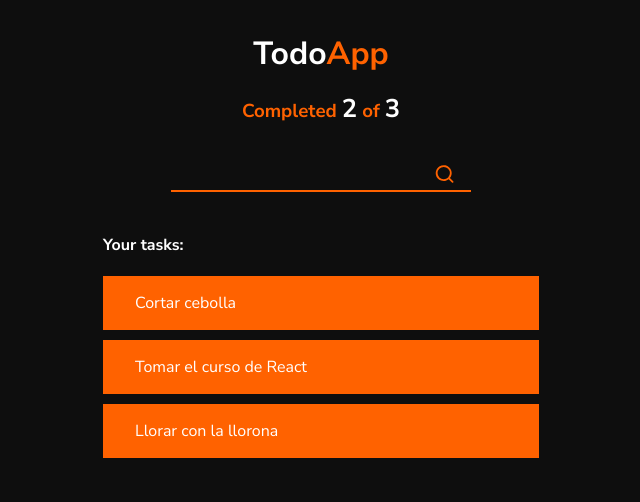
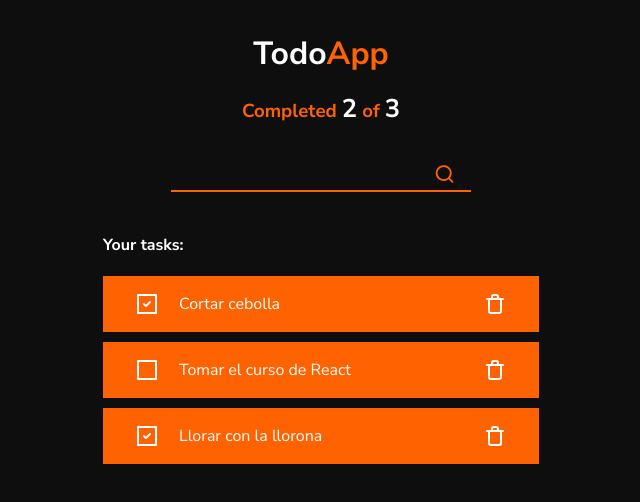
Before and after one commit to jsonfm/react-todo, a React (Vite) app: page / in a window 1280 px wide. Shown: the top 502 px of the page, without its empty margins (319-959 px from the left). Built offline with nearby package versions, Linux system fonts and the light colour scheme.

Commit message:
🎨 [UPDATE] Task Item Styles

```diff
--- a/src/components/TodoItem/index.jsx
+++ b/src/components/TodoItem/index.jsx
@@ -1,11 +1,19 @@
 import "./styles.css";
-
+import { UilCheckSquare } from '@iconscout/react-unicons';
+import { UilSquareFull } from '@iconscout/react-unicons';
+import { UilTrash } from '@iconscout/react-unicons';
 
 export const TodoItem = ({ text, completed }) => {
+
     return(
         <div className="task">
-            {completed}
+            <div className="check">
+                {completed ? <UilCheckSquare/>: <UilSquareFull/>}
+            </div>
             <p>{text}</p>
+            <div className="trash">
+                <UilTrash/>
+            </div>
         </div>
     )
 }
--- a/src/components/TodoItem/styles.css
+++ b/src/components/TodoItem/styles.css
@@ -1,7 +1,33 @@
 
 .task {
+    display: flex;
+    align-items: center;
+    gap: 20px;
     width: 100%;
     background: var(--orange);
     padding: 1rem 2rem;
-    /* border-radius: 5px; */
+    min-height: 3.5rem;
 }
+
+.task:hover {
+    transform: scale(1.02);
+}
+
+.task p {
+    width: 100%;
+}
+
+.task .check,
+.task .trash {
+    display: grid;
+    place-items: center;
+    cursor: pointer;
+    border-radius: 50%;
+}
+
+.task .trash:hover {
+    /* border-radius: 50%; */
+    background: white;
+    color: var(--orange);
+    transition: .1s;
+}
```
